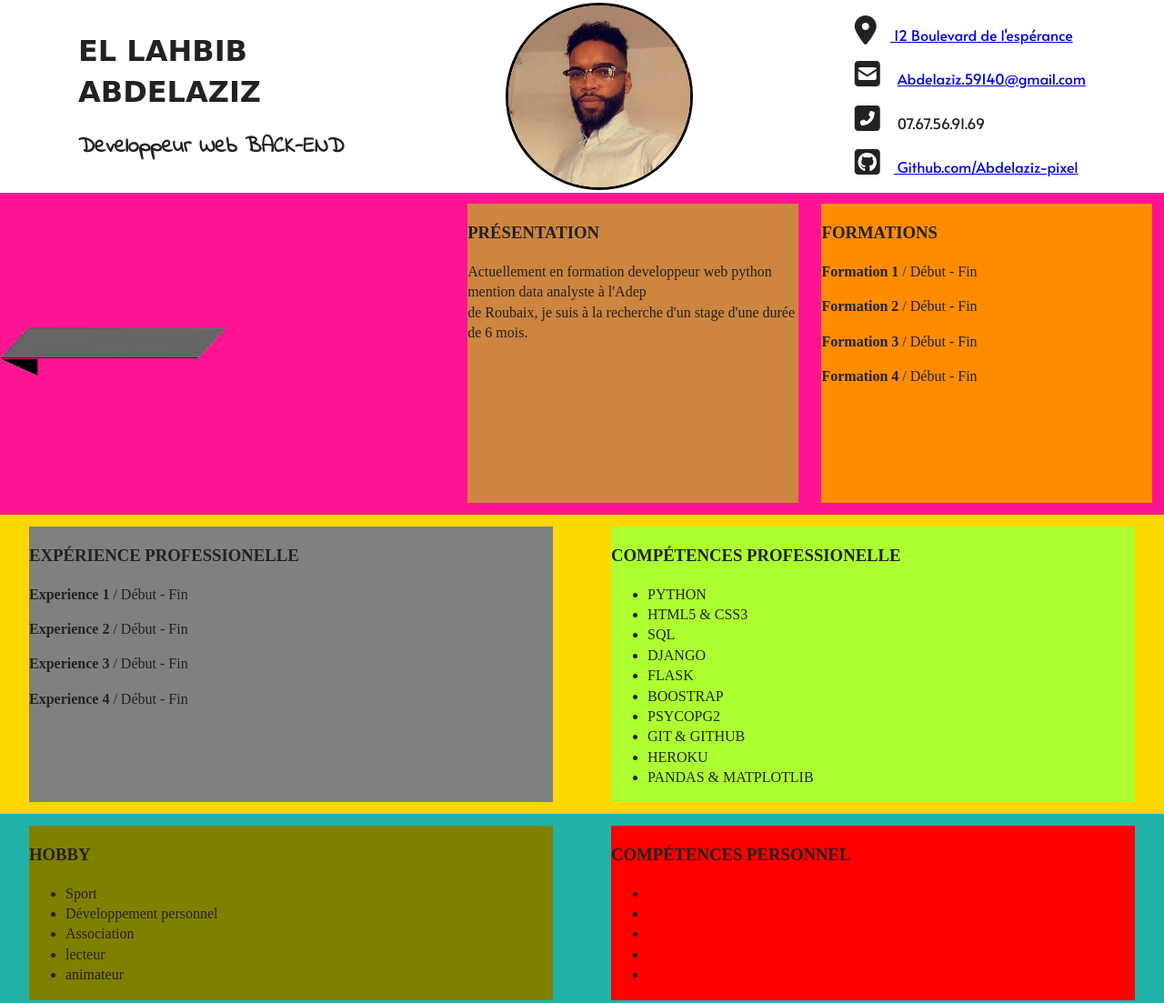
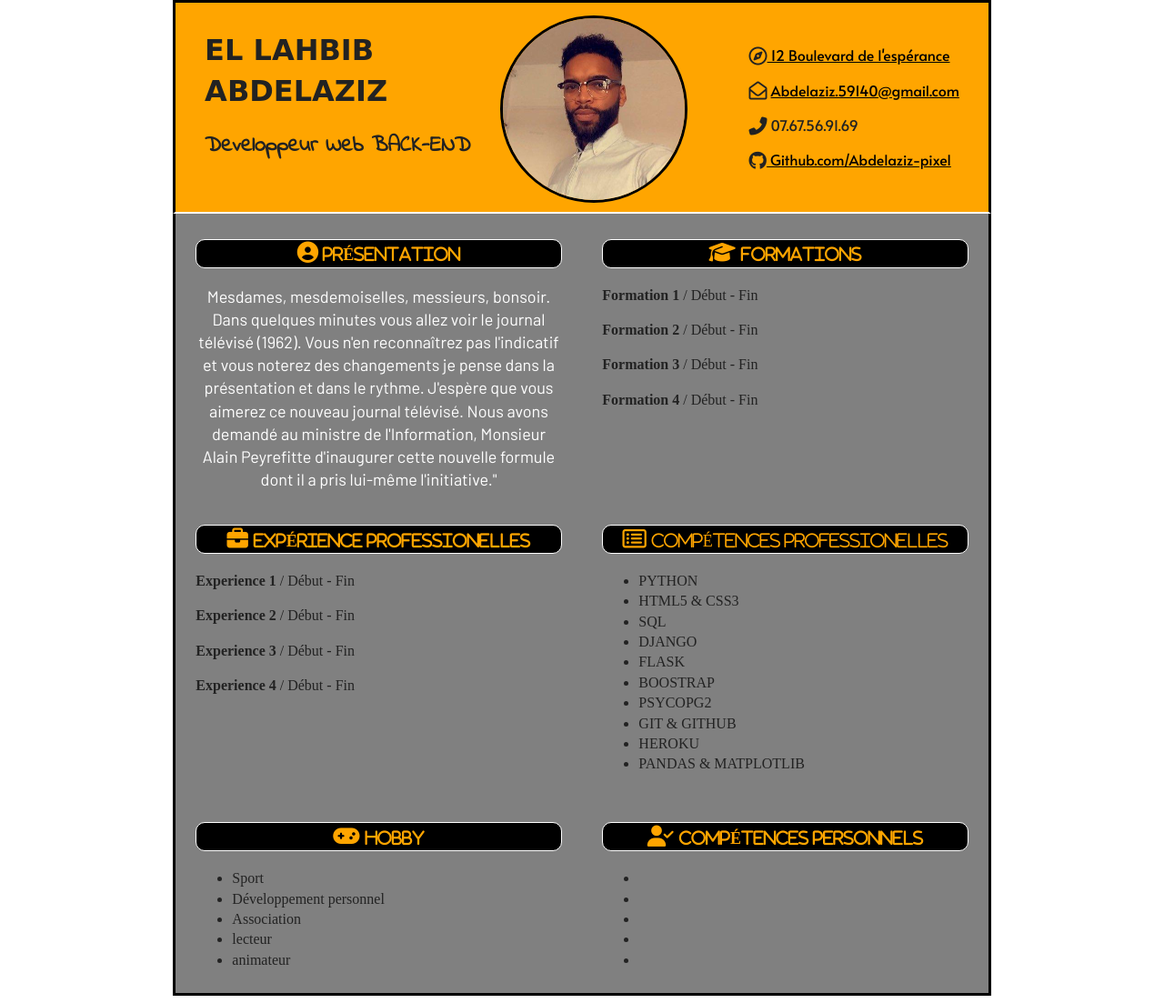
Before and after one commit to Abdelaziz-pixel/Curriculum-Vitae, a plain HTML site: page index.html in a window 1280 px wide. Shown: the whole page at 91% size. Drawn offline with nearby package versions, Linux system fonts and the light colour scheme; files whose address does not match are found by name; a web font is replaced by a local one.

Commit message:
add modification words and colors

```diff
--- a/css/main.css
+++ b/css/main.css
@@ -99,18 +99,28 @@ textarea {
    ========================================================================== */
 
   .sous-block-0{
-    background-color:white;
+    background-color: orange;
     display: flex;
     justify-content: space-around;
-    /* margin-left: 40px;
-    margin-right: 40px; */
+    /* height: 30%; */
+    margin-left: 190px;
+    margin-right: 190px;
+    height: 230px;
+    border-top: black solid 3px;
+    border-left: black solid 3px;
+    border-right: black solid 3px;
+    border-bottom: white solid 2px;
+
   }
   .sb1{
-    background-color:white;
+    background-color: orange;
     width: auto;
     margin: auto;
     margin-top: 1%;
     margin-bottom: 1%;
+    /* font-family: 'Patua One', cursive; */
+  }
+  .nom{
     font-family: 'Patua One', cursive;
   }
   .BACK-END{
@@ -122,9 +132,10 @@ textarea {
 
   }
   .sb2{
-    background-color:white;
+    background-color: orange;
     width: 17%;
-    margin: auto;
+    margin-right: 90px;
+    margin-top: 14px;
     justify-content: center;
   }
   .test2{
@@ -132,21 +143,13 @@ textarea {
     border: black solid 3px;
   }
   .sb3{
-    background-color:white;
+    background-color:#ffa500;
     width: auto;
     margin: auto;
     font-family: 'Alata', sans-serif;
   }
-  .fas fa-map-marker-alt{
-    width: 30px;
-    height: 30px;
-    background: mediumorchid;
-    color: #0BB5F4;
-    border-radius: 50%;
-    margin-right: 10px;
-    font-size: 16px;
-    position: relative;
-    float: none;
+  a{
+    color: black;
   }
   .Block2{
     background-color: coral;
@@ -154,26 +157,52 @@ textarea {
     flex-direction: row;
     float: left;
     width: 98%;
+
   }
   .sous-block-1{
-    background-color: deeppink;
+    background-color: grey;
     display: flex;
     justify-content: space-around;
+    margin-left: 190px;
+    margin-right: 190px;
+    border-left: black solid 3px;
+    border-right: black solid 3px;
   }
+  h3{
+    color: orange;
+  }
+
+  .Encadrer{
+    border: white solid 1px;
+    border-top: 20%;
+    background-color:black;
+    padding: 2px;
+    border-radius: 10px;
+    }
   .sb4{
-    background-color: peru;
+    background-color:grey;
     width: 45%;
     margin: 1%;
+    font-family: 'Yanone Kaffeesatz', sans-serif;
+
+  }
+  .Écriture{
+    font-family: 'Barlow', sans-serif;
+    color:white;
   }
   .sb5{
-    background-color: darkorange;
+    background-color:grey;
     width: 45%;
     margin: 1%;
   }
   .sous-block-2{
-    background-color: gold;
+    background-color: grey;
     display: flex;
     justify-content: space-around;
+    margin-left: 190px;
+    margin-right: 190px;
+    border-left: black solid 3px;
+    border-right: black solid 3px;
   }
   .sb6{
     background-color: gray;
@@ -182,28 +211,33 @@ textarea {
   }
 
   .sb7{
-    background-color: greenyellow;
+    background-color: grey;
     width: 45%;
     margin: 1%;
   }
   .sous-block-3{
-    background-color: lightseagreen;
+    background-color: grey;
     display: flex;
     justify-content: space-around;
+    margin-left: 190px;
+    margin-right: 190px;
+    border-left: black solid 3px;
+    border-right: black solid 3px;
+    border-bottom: black solid 3px;
   }
   .sb8{
-    background-color: olive;
+    background-color: grey;
     width: 45%;
     margin:1%;
   }
   .sb9{
-    background-color: red;
+    background-color:grey;
     width: 45%;
     margin: 1%;
   }
   .Espace
   {
-    padding-right: 15px;
+    padding-right: 0%;
   }
 
 
--- a/index.html
+++ b/index.html
@@ -17,6 +17,8 @@
   <link href="https://fonts.googleapis.com/css?family=Alata&display=swap" rel="stylesheet">
   <link href="https://fonts.googleapis.com/css?family=Patua+One&display=swap" rel="stylesheet">
   <link href="https://fonts.googleapis.com/css?family=Indie+Flower&display=swap" rel="stylesheet">
+  <link href="https://fonts.googleapis.com/css?family=Indie+Flower&display=swap" rel="stylesheet">
+  <link href="https://fonts.googleapis.com/css?family=Barlow&display=swap" rel="stylesheet">
 
 
 
@@ -34,40 +36,44 @@
     <!--Sous block 1-->
   <section class="sous-block-0">
     <div class="sb1">
-        <h1>EL LAHBIB  <br> ABDELAZIZ</h1>
+        <h1 class="nom">EL LAHBIB  <br> ABDELAZIZ</h1>
         <h2 class="BACK-END">Developpeur Web BACK-END</h2>
     </div>
 
     <!--Sous block 2-->
       <div class="sb2">
-           <center><img class="test2" src="/home/abdelaziz/Téléchargements/img/56396071.jpeg"
-            alt=""
+            <center><img class="test2" src="img/photo_abdel.jpeg"
+            alt="photo_abdel"
             height="200px"
             width="200px" /></center>
       </div>
     <!--Sous block 3-->
       <div class="sb3">
         <!-- <p class="Adress"> -->
-        <p><i class="fas fa-map-marker-alt fa-2x Espace"></i><a href="https://www.google.com/maps/place/12+Boulevard+de+l'Esp%C3%A9rance,+59430/@51.0329463,2.3370414,17z/data=!3m1!4b1!4m5!3m4!1s0x47dc8b9f851dc027:0x949763f8a47c1615!8m2!3d51.0329463!4d2.3392301"> 12 Boulevard de l'espérance</a></p>
-        <p> <i class="fas fa-envelope-square fa-2x Espace"></i> <a href="maito:Abdelaziz.59140@gmail.com"> Abdelaziz.59140@gmail.com</a></p>
-        <p><i class="fas fa-phone-square-alt fa-2x Espace"></i> 07.67.56.91.69</p>
-        <p><i class="fab fa-github-square fa-2x Espace"></i><a href="https://github.com/Abdelaziz-pixel"> Github.com/Abdelaziz-pixel</a></p>
+        <p><i class="far fa-compass fa-lg Espace"></i><a href="https://www.google.com/maps/place/12+Boulevard+de+l'Esp%C3%A9rance,+59430/@51.0329463,2.3370414,17z/data=!3m1!4b1!4m5!3m4!1s0x47dc8b9f851dc027:0x949763f8a47c1615!8m2!3d51.0329463!4d2.3392301"> 12 Boulevard de l'espérance</a></p>
+        <p><i class="far fa-envelope-open fa-lg Espace"></i> <a href="mailto:Abdelaziz.59140@gmail.com">Abdelaziz.59140@gmail.com</a></p>
+        <p><i class="fas fa-phone-alt fa-lg Espace"></i> 07.67.56.91.69</p>
+        <p><i class="fab fa-github fa-lg Espace"></i><a href="https://github.com/Abdelaziz-pixel"> Github.com/Abdelaziz-pixel</a></p>
       </div>
   </section>
+  <!-- <hr> -->
       <!--Block 2-->
     <!--Sous block 1-->
   <!-- <div class="Block2"> -->
     <section class="sous-block-1">
-      <div><img class="taille" src="/home/abdelaziz/Téléchargements/img/ban4.gif" alt=""></div>
       <div class="sb4">
-      <h3>PRÉSENTATION</h3>
-        <article>Actuellement en formation developpeur web python mention data analyste
-        à l'Adep <br> de Roubaix, je suis à la recherche d'un stage d'une durée de 6 mois.
+        <center><h3><p class="Encadrer"><i class="fas fa-user-circle fa-lg Espace"><font size="+1.5"> PRÉSENTATION</font></i></p></h3></center>
+
+        <article class="Écriture"><center> <font size="+1.5"> Mesdames, mesdemoiselles, messieurs, bonsoir. Dans quelques minutes vous
+          allez voir le journal télévisé (1962). Vous n'en reconnaîtrez pas l'indicatif et vous noterez des changements
+          je pense dans la présentation et dans le rythme. J'espère que vous aimerez ce nouveau journal télévisé. Nous avons
+           demandé au ministre de l'Information, Monsieur Alain Peyrefitte d'inaugurer cette nouvelle formule dont il a pris
+           lui-même l'initiative."</font></center>
         </article>
       </div>
     <!--Sous block 2-->
       <div class="sb5">
-        <h3>FORMATIONS</h3>
+        <center><h3><p class="Encadrer"><i class="fas fa-graduation-cap fa-lg Espace"> <font size="+1.5"> FORMATIONS</font> </i></p></h3></center>
         <p> <strong> Formation 1 </strong> / Début - Fin </p>
         <p> <strong> Formation 2 </strong> / Début - Fin </p>
         <p> <strong> Formation 3 </strong> / Début - Fin </p>
@@ -78,7 +84,7 @@
     <section class="sous-block-2">
 
       <div class="sb6">
-        <h3>EXPÉRIENCE PROFESSIONELLE</h3>
+        <center><h3><p class="Encadrer"><i class="fas fa-briefcase fa-lg Espace"> <font size="+1.5"> EXPÉRIENCE PROFESSIONELLES </font> </i></p></h3></center>
         <p> <strong> Experience 1 </strong> / Début - Fin </p>
         <p> <strong> Experience 2 </strong> / Début - Fin </p>
         <p> <strong> Experience 3 </strong> / Début - Fin </p>
@@ -88,7 +94,7 @@
     <!--Sous block 1-->
   <!-- <div class="Block3"> -->
       <div class="sb7">
-        <h3>COMPÉTENCES PROFESSIONELLE</h3>
+        <center><h3><p class="Encadrer"><i class="far fa-list-alt fa-lg Espace"> <font size="+1.5"> COMPÉTENCES PROFESSIONELLES</font></i></p></h3></center>
         <ul>
           <li>PYTHON</li>
           <li>HTML5 & CSS3</li>
@@ -106,7 +112,7 @@
     <!--Sous block 2-->
     <section class="sous-block-3">
       <div class="sb8">
-        <h3>HOBBY</h3>
+        <center><h3><p class="Encadrer"><i class="fas fa-gamepad fa-lg Espace"> <font size="+1.5"> HOBBY</font></i></p></h3></center>
         <ul>
           <li>Sport</li>
           <li>Développement personnel</li>
@@ -118,7 +124,8 @@
 
     <!--Sous block 3-->
       <div class="sb9">
-    <h3>COMPÉTENCES PERSONNEL</h3>
+    <center><h3><p class="Encadrer"><i class="fas fa-user-check fa-lg Espace"> <font size="+1.5"> COMPÉTENCES PERSONNELS</font></i></p></h3></center>
+    <h3></h3>
         <ul>
           <li></li>
           <li></li>
```
Also changed, not shown: img/photo_abdel.jpeg (renamed from img/56396071.jpeg).
